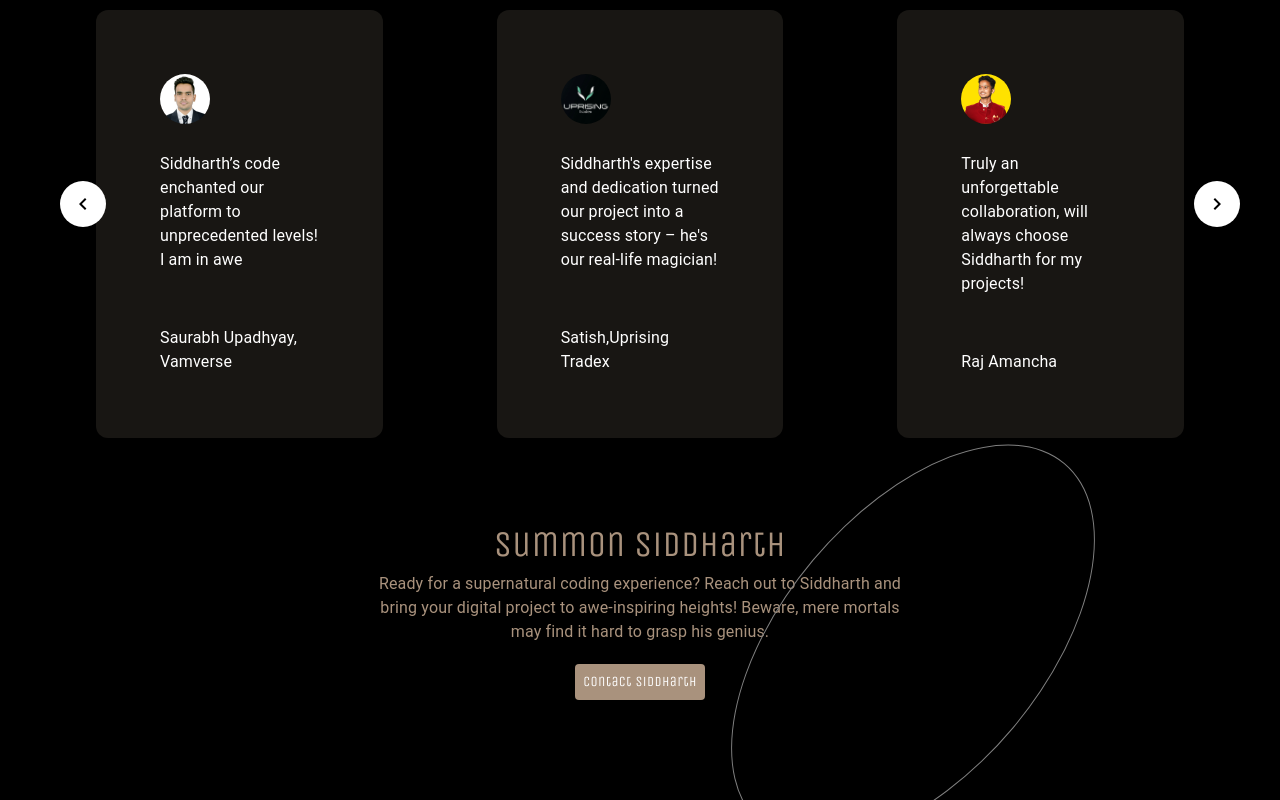
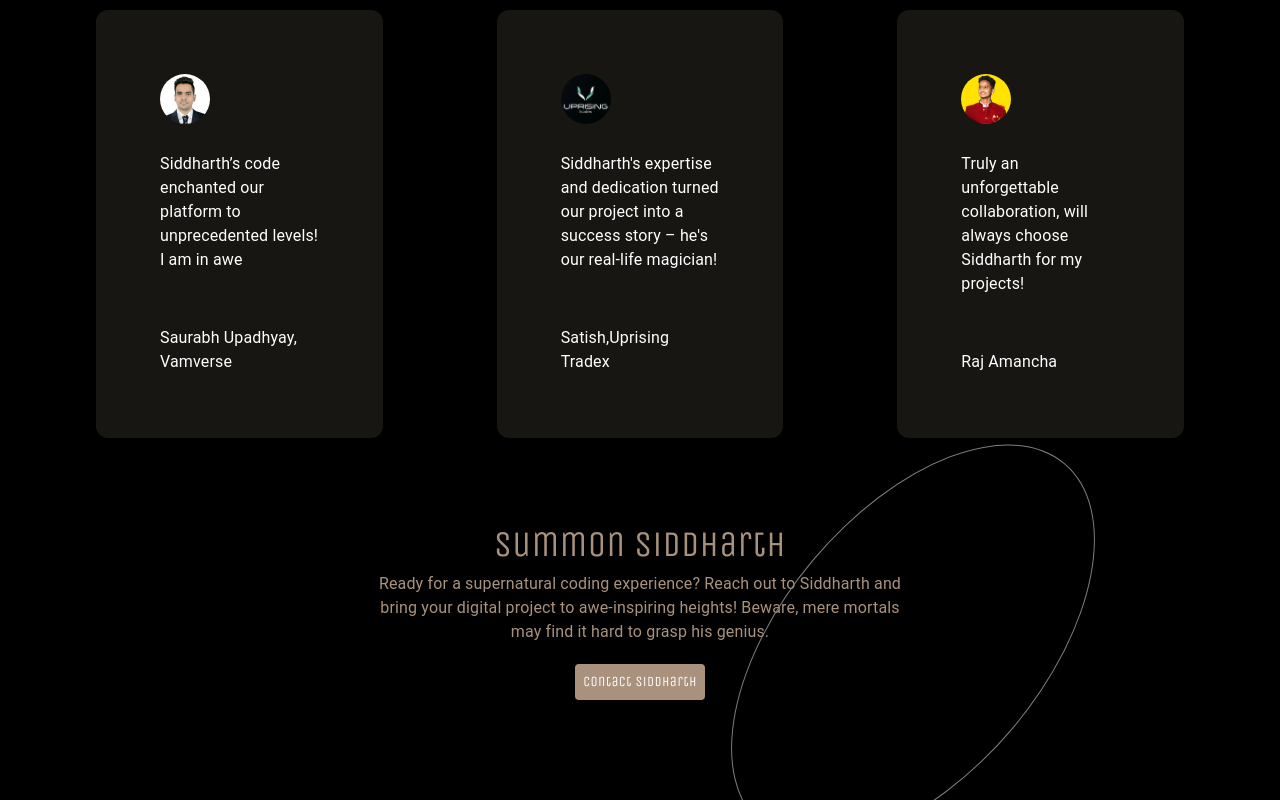
Before and after one commit to siddharth17vaishnav/siddharth_portfolio, a Next.js app: page / in a window 1280 px wide. Shown: the part 1385-2185 px from the top of the page. Built offline with nearby package versions, Linux system fonts and the light colour scheme.

Commit message:
removed chevrons

```diff
--- a/src/components/Testimonials.tsx
+++ b/src/components/Testimonials.tsx
@@ -1,21 +1,15 @@
 "use client";
 import { testinomials } from "@/contants/testimonials";
 import { Box, Container, Stack, Typography } from "@mui/material";
-import { Swiper, SwiperRef, SwiperSlide } from "swiper/react";
+import { Swiper, SwiperSlide } from "swiper/react";
 import "swiper/css";
 import "swiper/css/pagination";
 import { Pagination, FreeMode } from "swiper/modules";
-import ChevronRightIcon from "@mui/icons-material/ChevronRight";
-import ChevronLeftIcon from "@mui/icons-material/ChevronLeft";
-import { Ref, useRef } from "react";
 
 const Testimonials = () => {
-  const ref = useRef<SwiperRef>(null);
-
   return (
     <Container sx={{ position: "relative" }}>
       <Swiper
-        ref={ref as unknown as Ref<SwiperRef> | undefined}
         slidesPerView={1}
         spaceBetween={10}
         pagination={false}
@@ -71,56 +65,6 @@ const Testimonials = () => {
           );
         })}
       </Swiper>
-      <Box
-        sx={{
-          backgroundColor: "white",
-          position: "absolute",
-          zIndex: 1,
-          top: "40%",
-          right: 0,
-          borderRadius: "50%",
-          padding: 1,
-          width: 30,
-          height: 30,
-          textAlignLast: "center",
-          cursor: "pointer",
-        }}
-        onClick={() => {
-          if (ref.current) {
-            const swipe = ref?.current.swiper;
-            swipe?.slideNext();
-          }
-        }}
-      >
-        <ChevronRightIcon
-          sx={{ color: "black", verticalAlign: "-webkit-baseline-middle" }}
-        />
-      </Box>
-      <Box
-        sx={{
-          backgroundColor: "white",
-          position: "absolute",
-          zIndex: 1,
-          top: "40%",
-          left: 20,
-          borderRadius: "50%",
-          padding: 1,
-          width: 30,
-          height: 30,
-          textAlignLast: "center",
-          cursor: "pointer",
-        }}
-        onClick={() => {
-          if (ref.current) {
-            const swipe = ref?.current.swiper;
-            swipe?.slidePrev();
-          }
-        }}
-      >
-        <ChevronLeftIcon
-          sx={{ color: "black", verticalAlign: "-webkit-baseline-middle" }}
-        />
-      </Box>
     </Container>
   );
 };
```
